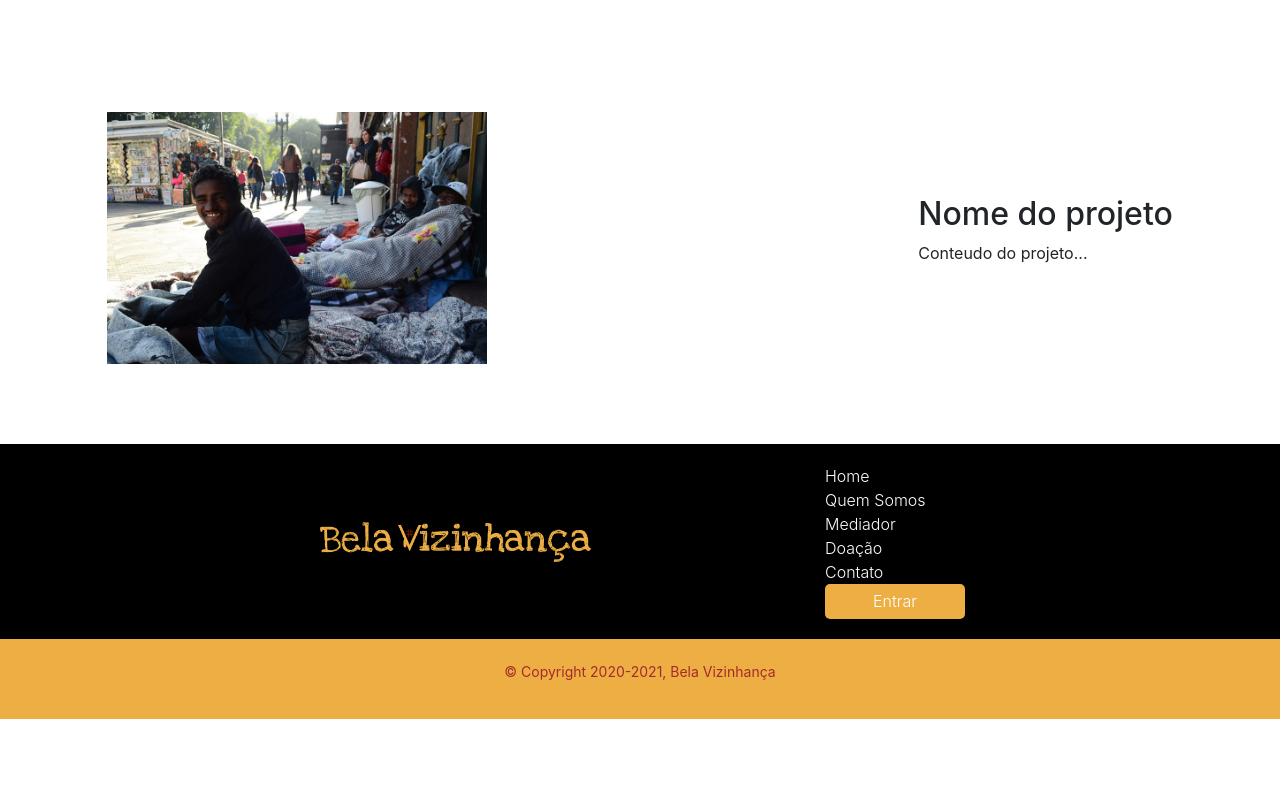
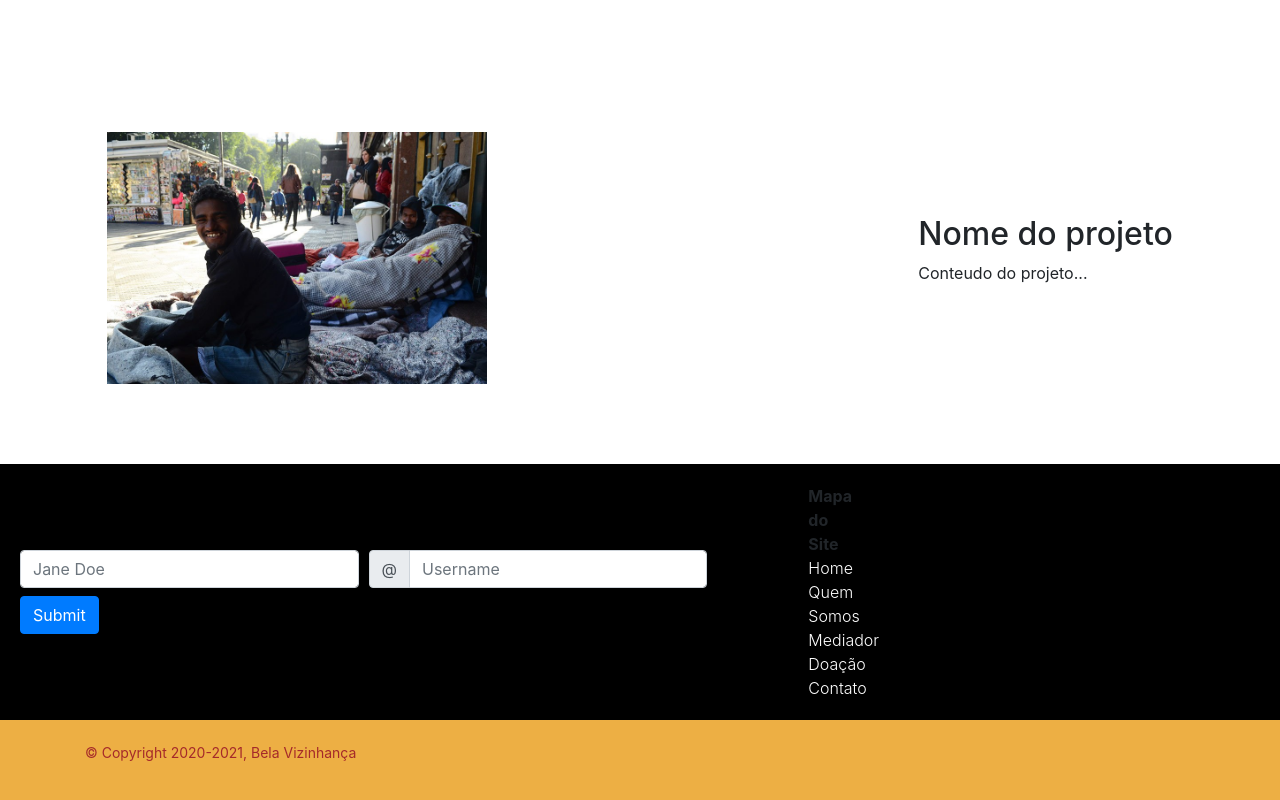
Before and after one commit to belavizinhanca/bvz-front, a React (Create React App) app: page / in a window 1280 px wide. Shown: the part 1082-1882 px from the top of the page. Before the commit the page ends 1801 px from the top, so only its background shows below. Built offline with nearby package versions, Linux system fonts and the light colour scheme; some icons are missing.

Commit message:
newsletter front

```diff
--- a/src/App.css
+++ b/src/App.css
@@ -5,7 +5,7 @@
 }
 
 body{
-  padding-top: 70px;
+  padding-top: 90px;
   font-family: 'Candara', 'HelveticaNeue', 'Helvetica Neue';
   text-rendering: optimizeLegibility !important;
   -webkit-font-smoothing: antialiased !important;
--- a/src/components/Footer/Footer.css
+++ b/src/components/Footer/Footer.css
@@ -13,17 +13,12 @@ footer{
     width: 100%;
     display: flex;
     align-items: center;
-    justify-content: space-evenly;
+
 }
-
-.footer-logo a img{
-    width: 100%;
-    max-width: 280px;
-}
-
 .footer-links ul{
     list-style-type: none;
     margin: 0;
+    padding-left: 100%;
 
 }
 
@@ -32,6 +27,10 @@ footer{
     color: white;
     font-weight: 350;
 
+}
+
+.footer-links li{
+    align-content: center;
 }
 
 .footer-links .btn-entrar{
@@ -53,5 +52,30 @@ footer{
         flex-direction: column;
         align-items: center;
         justify-content: center;
+
     }
 }
+
+.newsletter{
+    display:block;
+    margin: 0;
+    background-color: black;
+    border: 0;
+    align-content:space-between;
+}
+
+form{
+    display: inline-flexbox;
+    background-color: black;
+    padding-left: 0px;
+    width: 200%;
+    max-width: 100%;
+}
+.form-row{
+
+    padding-left: 0px;
+}
+
+.newsletter{
+    width: 400px;
+}
--- a/src/components/Footer/index.js
+++ b/src/components/Footer/index.js
@@ -1,5 +1,5 @@
 import React from 'react'
-import { Container, Image } from 'react-bootstrap'
+import { Container, Image, Form, Col, InputGroup, FormControl, Button, Row } from 'react-bootstrap'
 import logo from '../images/logobvznovoLinha.png'
 
 import './Footer.css'
@@ -7,24 +7,48 @@ import './Footer.css'
 function Footer() {
     return(
         <div className="footer-container">
-            <Container>
+
                 <div className="footer-items">
-                    <div className="footer-logo">
-                        <a href="/" to="/"><Image src={logo} alt="Logo Bela Vizinhança" /></a>
+
+                    <div className="footer-news">
+                        <Form>
+                            <Form.Row className="align-items-center">
+                                <Col sm={6} className="my-1">
+                                <Form.Label htmlFor="inlineFormInputName" srOnly>
+                                    Name
+                                </Form.Label>
+                                <Form.Control id="inlineFormInputName" placeholder="Jane Doe" />
+                                </Col>
+                                <Col sm={6} className="my-1">
+                                <Form.Label htmlFor="inlineFormInputGroupUsername" srOnly>
+                                    Username
+                                </Form.Label>
+                                <InputGroup>
+                                    <InputGroup.Prepend>
+                                    <InputGroup.Text>@</InputGroup.Text>
+                                    </InputGroup.Prepend>
+                                    <FormControl id="inlineFormInputGroupUsername" placeholder="Username" />
+                                </InputGroup>
+                                </Col>
+                                <Col xs="auto" className="my-1">
+                                <Button type="submit">Submit</Button>
+                                </Col>
+                            </Form.Row>
+                        </Form>
                     </div>
 
                     <div className="footer-links">
-                        <ul>
+                        <ul><li><strong>Mapa do Site</strong></li>
                             <li><a href="/" to="/">Home</a></li>
                             <li><a href="/quem-somos" to="/quem-somos">Quem Somos</a></li>
                             <li><a href="/mediador" to="/mediador">Mediador</a></li>
                             <li><a href="/doacao" to="/doacao">Doação</a></li>
                             <li><a href="/contato" to="/contato">Contato</a></li>
-                            <li><a className="btn-entrar" href="/entrar" to="/entrar">Entrar</a></li>
                         </ul>
                     </div>
+
                 </div>
-            </Container>
+
         </div>
     )
 }
--- a/src/components/MenuMidias/index.js
+++ b/src/components/MenuMidias/index.js
@@ -11,11 +11,9 @@ function BaseMenu() {
 
     return(
         <Navbar fixed="top" variant="light" expand="lg">
-        <Container>
-            <Nav className="ml-auto">
-                <Poplogin />
-            </Nav>
-        </Container>
+            <div className="btn-login">
+            <Nav className="ml-auto"><Poplogin /> </Nav>
+            </div>
         </Navbar>
     )
 }
--- a/src/components/MenuMidias/menumidias.css
+++ b/src/components/MenuMidias/menumidias.css
@@ -0,0 +1,5 @@
+.btn-login{
+    display: flex;
+    width: 100%;
+    justify-content: flex-end;
+}
```
